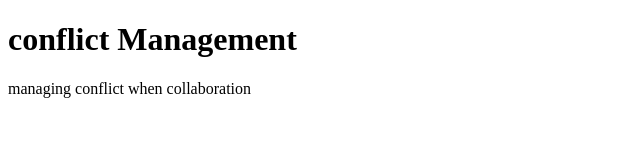
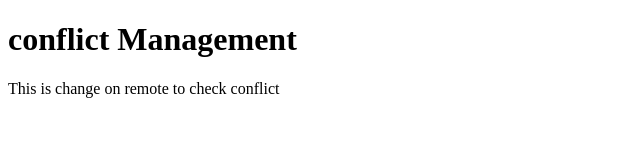
Before and after one commit to Abuassefa7/conflictManagement, a plain HTML site: page index.html in a window 1280 px wide. Shown: the full height of the page, 0-640 px from the left. Drawn offline with Linux system fonts and the light colour scheme.

Commit message:
Update index.html from other Developer
update html file

```diff
--- a/index.html
+++ b/index.html
@@ -7,7 +7,7 @@
 </head>
 <body>
     <h1>conflict Management</h1>
-    <p>managing conflict when collaboration</p>
+    <p>This is change on remote to check conflict</p>
 
 </body>
 </html>
```
